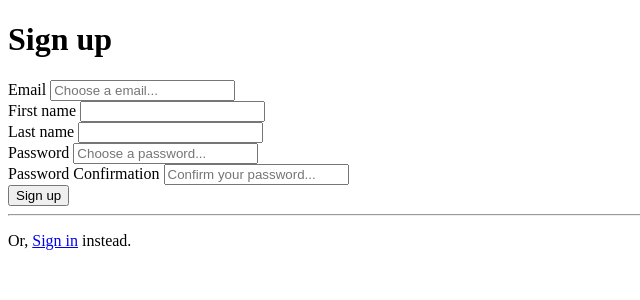
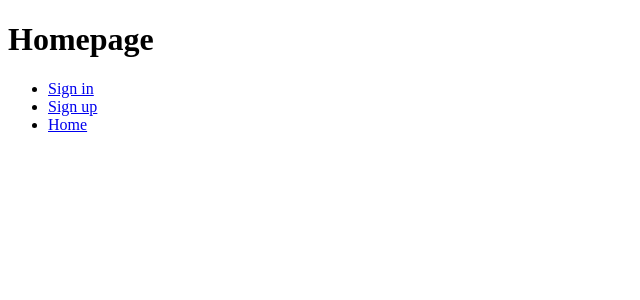
Before and after one commit to kravninjabooth-appdev/fertility-window, a Rails app: page /user_sign_up in a window 1280 px wide. Shown: the top 300 px of the page, without its empty margins (0-640 px from the left). Run offline with Rails 7, Linux system fonts and the light colour scheme.

Commit message:
Added homepage

```diff
--- a/app/controllers/application_controller.rb
+++ b/app/controllers/application_controller.rb
@@ -16,4 +16,7 @@ class ApplicationController < ActionController::Base
     end
   end
 
+  def homepage
+    render({ :template => "layouts/application.html.erb" })
+  end
 end
--- a/app/views/layouts/application.html.erb
+++ b/app/views/layouts/application.html.erb
@@ -16,6 +16,31 @@
   </head>
 
   <body>
-    <%= yield %>
+
+  <h1>Homepage</h1>
+
+
+        <nav>
+      <ul>
+          <li>
+            <a href="/user_sign_in">
+              Sign in
+            </a>
+          </li>
+          <li>
+            <a href="/user_sign_up">
+              Sign up
+            </a>
+          </li>
+        <li>
+          <a href="/">
+            Home
+          </a>
+        </li>
+      </ul>
+    </nav>
+
+
+    <%#= yield %>
   </body>
 </html>
--- a/config/routes.rb
+++ b/config/routes.rb
@@ -48,4 +48,6 @@ Rails.application.routes.draw do
 
   #------------------------------
 
+  # HOMEPAGE
+  get("/", { :controller => "application", :action => "homepage" })
 end
```
